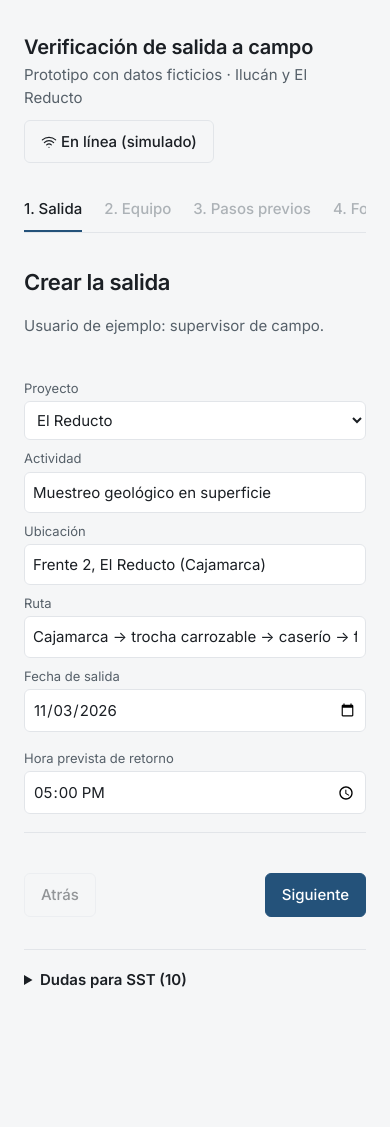
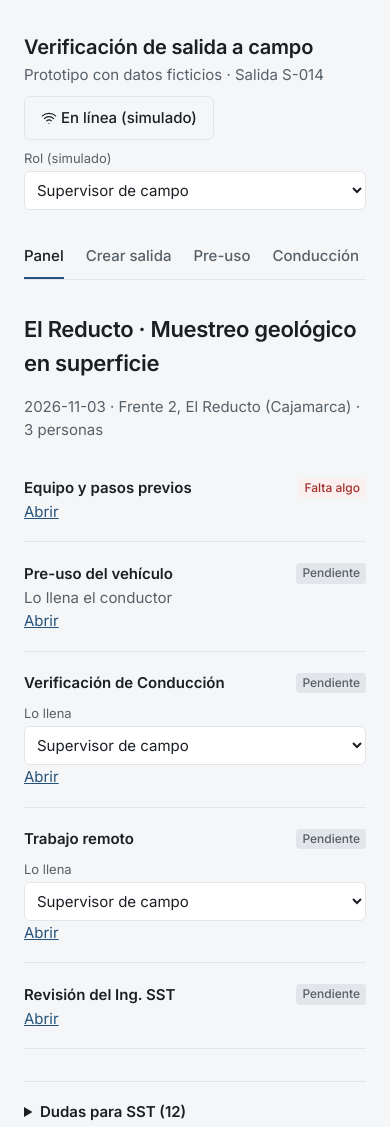
Before and after one commit to BryanAquino02/Verificaci-n-de-salida-a-campo, a plain HTML site: page index.html in a window 390 px wide. Before the commit the page ends 1041 px from the top, so only its background shows below. Drawn offline with Linux system fonts and the light colour scheme.

Commit message:
Add files via upload

```diff
--- a/app.js
+++ b/app.js
@@ -12,9 +12,9 @@ const NM={d:'Conducción de vehículos (CRP-S-CKL-028)',r:'Condiciones de trabaj
 const RL={lic:'Licencia MTC',li:'Licencia Interna',sctr:'SCTR',apt:'Aptitud médica',cap:'Capacitación'};
 const PE=[{n:'Luis Quispe',r:'Chofer · contratista',lic:'ok',li:'x',sctr:'ok',apt:'ok',cap:'ok'},{n:'Marco Rojas',r:'Conductor · consultor',lic:'ok',li:'ok',sctr:'ok',apt:'ok',cap:'ok',pa:1},{n:'Ana Torres',r:'Geóloga · consultora',sctr:'w',apt:'ok',cap:'ok'},{n:'Diego Vargas',r:'Técnico · contratista',sctr:'ok',apt:'x',cap:'ok'},{n:'Rosa Díaz',r:'Técnica de campo',sctr:'ok',apt:'ok',cap:'ok',pa:1}];
 const VE=[{n:'Hilux 4x4 ABC-123 (propia)',d:{'Revisión técnica':'ok',SOAT:'ok'}},{n:'Camioneta XYZ-789 (alquilada)',d:{'Revisión técnica':'ok',SOAT:'x'}}];
-const PRE=[['charla','Charla de inicio (riesgos, clima, vías, EPP, acuerdos)'],['permiso','Permiso del propietario del predio o acuerdo con la comunidad confirmado'],['pnp','Notificación a la PNP registrada'],['preuso','Revisión de preuso del vehículo (SST-F-005)'],['com','Prueba de comunicación realizada']];
-const STEPS=['Salida','Equipo','Pasos previos','Formularios','Resultados','Resumen'];
-const S={step:0,max:0,off:false,q:0,sync:false,tab:'d',err:null,ce:null,
+const PRE=[['charla','Charla de inicio (riesgos, clima, vías, EPP, acuerdos)'],['permiso','Permiso del propietario del predio o acuerdo con la comunidad confirmado'],['pnp','Notificación a la PNP registrada'],['com','Prueba de comunicación realizada']];
+const STEPS=['Salida','Equipo','Pasos previos'];
+const S={role:'sup',env:{},resp:{d:'sup',r:'sup'},pu:{},rev:null,step:0,max:0,off:false,q:0,sync:false,tab:'d',err:null,ce:null,
 salida:{proy:'El Reducto',act:'Muestreo geológico en superficie',ubi:'Frente 2, El Reducto (Cajamarca)',ruta:'Cajamarca → trocha carrozable → caserío → frente 2',fecha:'2026-11-03',ret:'17:00'},
 team:{m:[1,2,4],c:1,v:0},pre:{},ans:{},na:{},acc:{},dr:{},obs:{d:'',r:''},ev:{},val:{}};
 
@@ -22,7 +22,7 @@ function hab(p){const bad=[],warn=[];for(const k in RL){if(p[k]=='x')bad.push(RL
 function calc(){const r={miss:[],crit:[],nc:[],pend:[]};
  for(const f of['d','r'])CT[f].forEach((c,i)=>{if(c.i)return;const k=f+i,a=S.ans[k];
   if(!a||(a=='A'&&!(S.na[k]||'').trim()))r.miss.push(k);
-  else if(a=='N'){r.nc.push(k);const x=S.acc[k];if(c.c&&!(x&&x.ver))r.crit.push(k);if(!x)r.pend.push(k)}});
+  else if(a=='N'){r.nc.push(k);const x=S.acc[k];if(c.c&&!(x&&x.ver))r.crit.push(k);if(!x||(!c.c&&!x.auth))r.pend.push(k)}});
  return r}
 function gate(n){const m=[],s=S.salida,t=S.team;
  if(n==0)[['act','la actividad'],['ubi','la ubicación'],['ruta','la ruta']].forEach(([k,l])=>{if(!s[k].trim())m.push('Falta completar '+l+'.')});
@@ -35,13 +35,8 @@ function gate(n){const m=[],s=S.salida,t=S.team;
  if(n==2)PRE.forEach(([k,l])=>{if(!S.pre[k])m.push(k=='permiso'?'Salida pendiente: sin permiso del propietario o acuerdo con la comunidad no se sale (informar a Lima y esperar autorización).':'Falta completar: '+l+'.')});
  if(n==4){const r=calc();if(r.miss.length)m.push('Faltan '+r.miss.length+' respuestas por completar en los formularios.');
   if(r.crit.length)m.push(r.crit.length+' control(es) crítico(s) en No conforma sin nueva verificación: la salida está bloqueada.');
-  const p=r.pend.filter(k=>!CT[k[0]][k.slice(1)].c).length;if(p)m.push(p+' control(es) no crítico(s) en No conforma sin acción correctiva registrada.')}
+  const p=r.pend.filter(k=>!CT[k[0]][k.slice(1)].c).length;if(p)m.push(p+' control(es) no crítico(s) en No conforma sin acción registrada o sin autorización del Ing. SST.')}
  return m}
-
-function hdr(){return `<div class="top"><div><h1>Verificación de salida a campo</h1><div class="mu">Prototipo con datos ficticios · Ilucán y El Reducto</div></div><button class="btn sec" data-a="off">${ic(S.off?'wifi-off':'wifi')} ${S.off?'Sin conexión (simulado)':'En línea (simulado)'}</button></div>`
- +(S.off?`<div class="blk wa">${ic('wifi-off')}Sin conexión: los registros quedan guardados en el teléfono (${S.q} pendientes) y se sincronizan al volver la señal.</div>`:S.sync?`<div class="blk ok">${ic('check')}Sincronizado: se enviaron los registros pendientes.</div>`:'')
- +'<div class="steps">'+STEPS.map((s,i)=>`<button class="st ${i==S.step?'on':i<S.max?'dn':''}" data-a="go" data-v="${i}" ${i>S.max?'disabled':''}>${i+1}. ${s}</button>`).join('')+'</div>'}
-function nav(){return `<div class="nav"><button class="btn sec" data-a="pv" ${S.step==0?'disabled':''}>Atrás</button>${S.step==5?'':'<button class="btn" data-a="nx">Siguiente</button>'}</div>`}
 
 function v0(){const s=S.salida,f=(l,k,t='')=>`<label class="lb">${l}</label><input ${t} data-m="salida.${k}" value="${E(s[k])}">`;
  return `<h2>Crear la salida</h2><p class="mu">Usuario de ejemplo: supervisor de campo.</p><div class="card"><label class="lb">Proyecto</label><select data-m="salida.proy">${['Ilucán','El Reducto'].map(p=>`<option ${s.proy==p?'selected':''}>${p}</option>`).join('')}</select>${f('Actividad','act')}${f('Ubicación','ubi')}${f('Ruta','ruta')}<div class="g2"><div>${f('Fecha de salida','fecha','type="date"')}</div><div>${f('Hora prevista de retorno','ret','type="time"')}</div></div></div>`}
@@ -60,53 +55,71 @@ function row(f,i){const c=CT[f][i],k=f+i,a=S.ans[k];
  if(c.i)return `<div class="cr off"><span>${i+1}. ${c.t}</span>${pl('Inactivo hasta perforación','gy')}</div>`;
  const b=(v,l)=>`<button class="sg ${a===v?'on '+v:''}" data-a="ans" data-k="${k}" data-v="${v}" ${v=='A'&&c.c?'disabled title="Un control crítico no admite N/A"':''}>${l}</button>`;
  return `<div class="cr"><div>${i+1}. ${c.t}${c.c?pl('Crítico (provisional)','rd'):''}${c.q?pl('¿Aplica? Duda para SST','am'):''}</div><div class="sgs">${b('C','Conforma')}${b('N','No conforma')}${b('A','N/A')}</div>${a=='A'?`<input style="margin-top:8px" placeholder="Motivo del N/A (obligatorio)" data-m="na.${k}" value="${E(S.na[k])}">`:''}</div>`}
-function v3(){const f=S.tab,s=S.salida;
- return `<h2>Formularios de verificación</h2><div class="tabs">${['d','r'].map(x=>`<button class="st ${x==f?'on':''}" data-a="tab" data-v="${x}">${NM[x].split(' (')[0]} <span class="mu">${prog(x)}</span></button>`).join('')}</div>`
- +`<div class="mu">Cabecera tomada de la salida: ${s.fecha} · ${E(s.ubi)} · ${S.team.m.length} personas · ${E(s.act)}</div>`
- +`<div class="card"><span class="mu">Para la demostración:</span> <button class="btn sec" data-a="dok">Todo conforme</button> <button class="btn sec" data-a="dcrit">Incumplimiento crítico</button> <button class="btn sec" data-a="dclr">Borrar respuestas</button></div>`
- +CT[f].map((c,i)=>(i==0?'<h3>Comportamientos que salvan vidas</h3>':i==8?'<h3>Controles operativos</h3>':'')+row(f,i)).join('')
- +(f=='d'?'<p class="mu">Los 4 controles inactivos quedan listos para cuando se active la perforación.</p>':'')
- +`<h3>Observaciones y evidencias</h3><textarea rows="3" data-m="obs.${f}" placeholder="Observaciones">${E(S.obs[f])}</textarea><label class="lb"><input type="checkbox" data-m="ev.${f}" ${S.ev[f]?'checked':''}> Evidencia fotográfica adjunta (simulado)</label>`}
-
 function ncard(k){const c=CT[k[0]][k.slice(1)],a=S.acc[k],d=S.dr[k]||{},nm=NM[k[0]].split(' (')[0]+', control '+(+k.slice(1)+1);let b;
  if(!a)b=`<label class="lb">Acción correctiva</label><input data-m="dr.${k}.a" value="${E(d.a)}"><div class="g2"><div><label class="lb">Responsable</label><input data-m="dr.${k}.r" value="${E(d.r)}"></div><div><label class="lb">Plazo</label><input type="date" data-m="dr.${k}.p" value="${E(d.p)}"></div></div><label class="lb"><input type="checkbox" data-m="dr.${k}.e" ${d.e?'checked':''}> Evidencia adjunta (simulado)</label><button class="btn" data-a="accs" data-k="${k}">Registrar acción</button>${S.ce==k?'<div style="color:var(--no);margin-top:6px">Completa la acción, el responsable y el plazo.</div>':''}`;
- else b=`<div><b>Acción:</b> ${E(a.a)} · <b>Responsable:</b> ${E(a.r)} · <b>Plazo:</b> ${E(a.p)}${a.e?' · con evidencia':''}</div>`+(a.ver?'<div class="blk ok">Nueva verificación: Conforma. El registro «No conforma» original se conserva en el historial.</div>':c.c?`<div class="blk">Acción registrada, pero el bloqueo sigue hasta que el control se verifique de nuevo.</div><button class="btn" data-a="ver" data-k="${k}">Simular corrección y nueva verificación</button>`:'<div class="blk wa">Control no crítico: la salida puede continuar. Quién autoriza esta excepción está pendiente de SST.</div>');
+ else b=`<div><b>Acción:</b> ${E(a.a)} · <b>Responsable:</b> ${E(a.r)} · <b>Plazo:</b> ${E(a.p)}${a.e?' · con evidencia':''}</div>`+(a.ver?'<div class="blk ok">Nueva verificación: Conforma. El registro «No conforma» original se conserva en el historial.</div>':c.c?`<div class="blk">Acción registrada, pero el bloqueo sigue hasta que el control se verifique de nuevo.</div><button class="btn" data-a="ver" data-k="${k}">Simular corrección y nueva verificación</button>`:(a.auth?'<div class="blk ok">Excepción autorizada por el Ing. SST.</div>':'<div class="blk wa">Control no crítico: requiere autorización del Ing. SST.</div>'+(S.role=='sst'?`<button class="btn" data-a="auth" data-k="${k}">Autorizar excepción</button>`:'')));
  return `<div class="card ${c.c&&!(a&&a.ver)?'cb':''}"><b>${nm}</b>${c.c?pl('Crítico · bloquea','rd'):pl('No crítico','am')}<div class="mu">${c.t}</div>${b}</div>`}
 function v4(){const r=calc();let h='<h2>Resultados y correcciones</h2>';
- if(r.miss.length)h+=`<div class="card"><b>Respuestas faltantes (${r.miss.length})</b><ul>${r.miss.map(k=>`<li>${NM[k[0]].split(' (')[0]}, control ${+k.slice(1)+1}: ${CT[k[0]][k.slice(1)].t}${S.ans[k]=='A'?' <span class="mu">(falta el motivo del N/A)</span>':''}</li>`).join('')}</ul><button class="btn sec" data-a="back">Completar en los formularios</button></div>`;
+ if(r.miss.length)h+=`<div class="card"><b>Respuestas faltantes (${r.miss.length})</b><ul>${r.miss.map(k=>`<li>${NM[k[0]].split(' (')[0]}, control ${+k.slice(1)+1}: ${CT[k[0]][k.slice(1)].t}${S.ans[k]=='A'?' <span class="mu">(falta el motivo del N/A)</span>':''}</li>`).join('')}</ul><a class="btn sec" href="#/salidas/S-014/formulario-vehiculo">Completar en los formularios</a></div>`;
  [...r.nc].sort((a,b)=>CT[b[0]][b.slice(1)].c-CT[a[0]][a.slice(1)].c).forEach(k=>h+=ncard(k));
  if(!r.miss.length&&!r.nc.length)h+='<div class="blk ok">Todos los controles evaluados cumplen. No hay acciones correctivas.</div>';
  return h}
 
-function v5(){const t=S.team,s=S.salida,cnt={C:0,N:0,A:0};
- for(const f of['d','r'])CT[f].forEach((c,i)=>{if(!c.i&&S.ans[f+i])cnt[S.ans[f+i]]++});
- const ac=Object.values(S.acc),ok=[0,1,2,4].every(n=>!gate(n).length);
- return `<h2>Resumen para revisión final</h2><div class="card"><b>Salida</b><div>${s.proy} · ${E(s.act)}<br>${E(s.ubi)}<br>Ruta: ${E(s.ruta)}<br>Salida ${s.fecha} · retorno previsto ${s.ret}</div></div>`
- +`<div class="card"><b>Habilitación</b><div>${t.m.map(i=>PE[i].n+(i==t.c?' (conductor)':'')).join(', ')||'Sin equipo'}<br>${t.v==null?'':VE[t.v].n}</div>${pl('Equipo y vehículo habilitados',gate(1).length?'rd':'gr')}</div>`
- +`<div class="card"><b>Pasos previos</b><div>${PRE.map(([k])=>S.pre[k]?'✔':'✘').join(' ')} ${pl(gate(2).length?'Salida pendiente':'Completos',gate(2).length?'am':'gr')}</div></div>`
- +`<div class="card"><b>Formularios</b><div>${pl('Conforma '+cnt.C,'gr')}${pl('No conforma '+cnt.N,'rd')}${pl('N/A '+cnt.A,'am')}${pl('Inactivos '+CT.d.filter(c=>c.i).length,'gy')}</div><div class="mu">Acciones correctivas: ${ac.length} registradas · ${ac.filter(x=>x.ver).length} con nueva verificación</div></div>`
- +(ok?'':`<div class="blk">Hay bloqueos o pendientes: revisa los pasos anteriores antes de validar.</div>`)
- +`<div class="card"><b>Validación final</b><p class="mu">Según la sección 4.2: supervisor de campo, con verificación del Consultor SST. Roles por confirmar con SST.</p>`
- +(S.val.c?pl('Validado por el supervisor de campo','gr'):`<button class="btn" data-a="val" data-v="c" ${ok?'':'disabled'}>Validar como supervisor de campo</button>`)+' '
- +(S.val.s?pl('Verificado por el Consultor SST','gr'):`<button class="btn sec" data-a="val" data-v="s" ${ok&&S.val.c?'':'disabled'}>Verificar como Consultor SST</button>`)+'</div>'
- +(S.val.c&&S.val.s?`<div class="blk ok">${ic('check')}Salida lista para iniciar (simulación).</div>`:'')}
 
-function R(){const g=S.err||([1,4].includes(S.step)?gate(S.step):[]);
- $('#app').innerHTML=hdr()+[v0,v1,v2,v3,v4,v5][S.step]()+(g.length?`<div class="blk">${ic('alert')}<b>No se puede continuar:</b><ul>${g.map(x=>`<li>${x}</li>`).join('')}</ul></div>`:'')+nav()}
+const RN={sup:'Supervisor de campo',con:'Conductor',sst:'Ing. SST'},L=x=>`#/salidas/S-014/${x}`,RT=()=>location.hash.split('/').pop();
+const tg=k=>S.env[k]?(S.env[k]=='q'?pl('Pendiente de sincronizar','am'):pl('Enviado','gr')):pl('Pendiente','gy');
+function hdr(){const t=RT();
+ return `<div class="top"><div><h1>Verificación de salida a campo</h1><div class="mu">Prototipo con datos ficticios · Salida S-014</div></div><button class="btn sec" data-a="off">${ic(S.off?'wifi-off':'wifi')} ${S.off?'Sin conexión (simulado)':'En línea (simulado)'}</button></div>`
+ +`<label class="lb">Rol (simulado)</label><select data-m="role" data-r="1">${Object.entries(RN).map(([k,v])=>`<option value="${k}" ${S.role==k?'selected':''}>${v}</option>`).join('')}</select>`
+ +'<div class="steps">'+[['S-014','#/salidas/S-014','Panel'],['nueva','#/nueva','Crear salida'],['pre-uso-vehiculo',L('pre-uso-vehiculo'),'Pre-uso'],['formulario-vehiculo',L('formulario-vehiculo'),'Conducción'],['trabajo-remoto',L('trabajo-remoto'),'Trabajo remoto'],['revision',L('revision'),'Revisión']].map(([k,h,l])=>`<a class="st ${(t==k||(k=='S-014'&&!['nueva','pre-uso-vehiculo','formulario-vehiculo','trabajo-remoto','revision'].includes(t)))?'on':''}" href="${h}">${l}</a>`).join('')+'</div>'
+ +(S.off?`<div class="blk wa">${ic('wifi-off')}Sin conexión: los registros quedan guardados en el teléfono (${S.q} pendientes) y se sincronizan al volver la señal.</div>`:S.sync?`<div class="blk ok">${ic('check')}Sincronizado: se enviaron los registros pendientes.</div>`:'')
+ +(t=='nueva'?'<div class="steps">'+STEPS.map((x,i)=>`<button class="st ${i==S.step?'on':i<S.max?'dn':''}" data-a="go" data-v="${i}" ${i>S.max?'disabled':''}>${i+1}. ${x}</button>`).join('')+'</div>':'')}
+function nav(){return `<div class="nav"><button class="btn sec" data-a="pv" ${S.step==0?'disabled':''}>Atrás</button>${S.step==2?'<button class="btn" data-a="fin">Crear salida</button>':'<button class="btn" data-a="nx">Siguiente</button>'}</div>`}
+function pnl(){const s=S.salida,r=calc(),bl=gate(1).length||gate(2).length,
+ rs=f=>`<label class="lb">Lo llena</label><select data-m="resp.${f}" data-r="1">${['sup','con'].map(k=>`<option value="${k}" ${S.resp[f]==k?'selected':''}>${RN[k]}</option>`).join('')}</select>`,
+ pr=(a,b,h,x='')=>`<div class="card"><div class="rw"><b>${a}</b><span>${b}</span></div>${x}<div><a href="${h}">Abrir</a></div></div>`;
+ return `<h2>${s.proy} · ${E(s.act)}</h2><p class="mu">${s.fecha} · ${E(s.ubi)} · ${S.team.m.length} personas</p>`
+ +pr('Equipo y pasos previos',bl?pl('Falta algo','rd'):pl('Completo','gr'),'#/nueva')
+ +pr('Pre-uso del vehículo',(S.pu.st=='crit'?pl('Falla crítica · bloquea','rd'):'')+tg('pu'),L('pre-uso-vehiculo'),'<div class="mu">Lo llena el conductor</div>')
+ +pr('Verificación de Conducción',tg('d'),L('formulario-vehiculo'),rs('d'))
+ +pr('Trabajo remoto',tg('r'),L('trabajo-remoto'),rs('r'))
+ +pr('Revisión del Ing. SST',S.rev=='ok'?pl('Aprobada','gr'):S.rev=='blk'?pl('Bloqueada','rd'):pl('Pendiente','gy'),L('revision'))
+ +(r.crit.length?`<div class="blk">${ic('alert')}${r.crit.length} control(es) crítico(s) en No conforma: la salida está bloqueada hasta corregirlos.</div>`:'')}
+function fv(f){const w=S.resp[f],h=`<h2>${NM[f]}</h2>`;
+ if(S.role!=w)return h+`<div class="blk wa">${ic('alert')}Este formulario lo llena: ${RN[w]}. Cambia el rol arriba para completarlo.</div>`;
+ const m=calc().miss.filter(k=>k[0]==f).length,s=S.salida;
+ return h+`<div class="mu">Cabecera tomada de la salida: ${s.fecha} · ${E(s.ubi)} · ${S.team.m.length} personas · ${E(s.act)}</div>`
+ +`<div class="card"><span class="mu">Para la demostración:</span> <button class="btn sec" data-a="dok">Todo conforme</button> <button class="btn sec" data-a="dcrit">Incumplimiento crítico</button> <button class="btn sec" data-a="dclr">Borrar respuestas</button></div>`
+ +CT[f].map((c,i)=>(i==0?'<h3>Comportamientos que salvan vidas</h3>':i==8?'<h3>Controles operativos</h3>':'')+row(f,i)).join('')
+ +`<h3>Observaciones y evidencias</h3><textarea rows="3" data-m="obs.${f}" placeholder="Observaciones">${E(S.obs[f])}</textarea><label class="lb"><input type="checkbox" data-m="ev.${f}" ${S.ev[f]?'checked':''}> Evidencia fotográfica adjunta (simulado)</label>`
+ +(calc().nc.some(k=>k[0]==f)?'<h3>Correcciones</h3>'+calc().nc.filter(k=>k[0]==f).map(ncard).join(''):'')
+ +`<div class="nav">${S.env[f]?tg(f):`<button class="btn" data-a="env" data-f="${f}" ${m?'disabled':''}>Enviar a revisión</button>`}${m?`<span class="mu">Faltan ${m} respuestas</span>`:''}</div>`}
+function pu(){const h='<h2>Pre-uso del vehículo (SST-F-005)</h2>';
+ if(S.role!='con')return h+`<div class="blk wa">${ic('alert')}Lo llena el conductor. Cambia el rol arriba para completarlo.</div>`;
+ return h+`<p class="mu">${VE[S.team.v]?VE[S.team.v].n:'Sin vehículo'}. Los controles del formato siguen pendientes de entrega: esta pantalla es una maqueta.</p><div class="sgs"><button class="sg ${S.pu.st=='ok'?'on C':''}" data-a="puo" data-v="ok">Sin fallas</button><button class="sg ${S.pu.st=='crit'?'on N':''}" data-a="puo" data-v="crit">Falla crítica</button></div><label class="lb">Fallas u observaciones</label><textarea rows="3" data-m="pu.txt">${E(S.pu.txt)}</textarea><div class="nav">${S.env.pu?tg('pu'):`<button class="btn" data-a="env" data-f="pu" ${S.pu.st?'':'disabled'}>Enviar</button>`}</div>`}
+function rv(){const ok=[0,1,2,4].every(n=>!gate(n).length)&&['d','r','pu'].every(k=>S.env[k]=='s')&&S.pu.st=='ok';
+ return v4()+`<div class="card"><b>Decisión del Ing. SST</b>`+(S.rev?`<div>${S.rev=='ok'?pl('Salida aprobada','gr'):pl('Salida bloqueada','rd')}</div>`:`<p><button class="btn" data-a="rev" data-v="ok" ${S.role=='sst'&&ok?'':'disabled'}>Aprobar salida</button> <button class="btn sec" data-a="rev" data-v="blk" ${S.role=='sst'?'':'disabled'}>Bloquear salida</button></p>`)+(ok?'':'<div class="mu">Para aprobar: pre-uso y los dos formularios enviados y sincronizados, sin bloqueos pendientes.</div>')+'</div>'}
+function R(){const t=RT(),g=S.err||(t=='revision'?gate(4):t=='nueva'&&S.step==1?gate(1):[]);
+ const v=t=='nueva'?[v0,v1,v2][S.step]():t=='formulario-vehiculo'?fv('d'):t=='trabajo-remoto'?fv('r'):t=='pre-uso-vehiculo'?pu():t=='revision'?rv():pnl();
+ $('#app').innerHTML=hdr()+v+(g.length?`<div class="blk">${ic('alert')}<b>No se puede continuar:</b><ul>${g.map(x=>`<li>${x}</li>`).join('')}</ul></div>`:'')+(t=='nueva'?nav():'')}
 function fill(){S.ans={};S.na={};S.acc={};S.dr={};for(const f of['d','r'])CT[f].forEach((c,i)=>{if(!c.i)S.ans[f+i]='C'})}
 const A={
- go:d=>{S.step=+d.v;up()},pv:()=>{S.step--;up()},back:()=>{S.step=3;up()},
+ go:d=>{S.step=+d.v;up()},pv:()=>{S.step--;up()},
  nx:()=>{const g=gate(S.step);if(g.length){S.err=g;return}S.step++;S.max=Math.max(S.max,S.step);up()},
- off:()=>{S.off=!S.off;if(!S.off&&S.q){S.q=0;S.sync=true}},
+ fin:()=>{const g=[0,1,2].flatMap(n=>gate(n));if(g.length){S.err=g;return}location.hash='#/salidas/S-014'},
+ off:()=>{S.off=!S.off;if(!S.off&&S.q){S.q=0;S.sync=true;for(const k in S.env)S.env[k]='s'}},
  mem:d=>{const i=+d.k;if(S.team.m.includes(i)){S.team.m=S.team.m.filter(x=>x!=i);if(S.team.c==i)S.team.c=null}else S.team.m.push(i)},
- cond:d=>{S.team.c=+d.k},veh:d=>{S.team.v=+d.k},tab:d=>{S.tab=d.v},
+ cond:d=>{S.team.c=+d.k},veh:d=>{S.team.v=+d.k},
  ans:d=>{S.ans[d.k]=d.v;if(d.v!='A')delete S.na[d.k];if(S.off)S.q++},
  dok:fill,dcrit:()=>{fill();S.ans.d1='N'},dclr:()=>{S.ans={};S.na={};S.acc={};S.dr={}},
  accs:d=>{const x=S.dr[d.k]||{};if(!(x.a||'').trim()||!(x.r||'').trim()||!x.p){S.ce=d.k;return}S.acc[d.k]={a:x.a,r:x.r,p:x.p,e:!!x.e,ver:false};if(S.off)S.q++},
  ver:d=>{S.acc[d.k].ver=true;if(S.off)S.q++},
- val:d=>{S.val[d.v]=1}};
+ auth:d=>{S.acc[d.k].auth=1},
+ env:d=>{S.env[d.f]=S.off?'q':'s';if(S.off)S.q++},
+ puo:d=>{S.pu.st=d.v},rev:d=>{S.rev=d.v}};
 document.addEventListener('click',e=>{const b=e.target.closest('[data-a]');if(!b||b.disabled)return;const a=b.dataset.a;S.err=null;S.ce=null;if(a!='off')S.sync=false;A[a](b.dataset);R()});
-document.addEventListener('input',e=>{const t=e.target,m=t.dataset.m;if(!m)return;const p=m.split('.');let o=S;for(let i=0;i<p.length-1;i++)o=o[p[i]]=o[p[i]]||{};o[p[p.length-1]]=t.type=='checkbox'?t.checked:t.value;if(t.type=='checkbox')R()});
-const DU=['¿Quién autoriza las excepciones no críticas? La sección 3.3 dice el Ing. SST; la 9.1 dice que el Ing. SST propone y la jefatura de Exploración aprueba.','¿Qué controles son críticos? Los formularios no los marcan. Aquí la marca es provisional y sale de lo que nombra la encuesta (comunicación probada, botiquín, cinturones, licencia, inspección del vehículo, plan de emergencia).','N/A frente a «No se discutió» o «No evaluado»: el papel los une en una sola casilla. ¿Se separan?','Controles inactivos hasta perforación (4 en conducción): ¿se muestran como inactivos o se ocultan? ¿Quién los activa?','¿Un control crítico admite N/A? Aquí se bloquea, según la sección 9.1; confirmar.','¿Aplica el control de disuasión de vida silvestre (spray para osos) en Cajamarca?','Roles: Ing. SST, Consultor SST y Coordinador SST aparecen en distintas respuestas. ¿Quién verifica y quién aprueba o bloquea la salida?','El formato SST-F-005 (preuso) sigue pendiente de entrega.','El reporte de comunicación cada 3 horas es la tercera necesidad del MVP para SST, pero este primer sprint lo deja para después.','El formulario de Trabajo Remoto trae un encabezado de «Mobile Equipment», un pie con el código CRP-S-CKL-002 y un «6.2» suelto en un control.'];
+document.addEventListener('input',e=>{const t=e.target,m=t.dataset.m;if(!m)return;const p=m.split('.');let o=S;for(let i=0;i<p.length-1;i++)o=o[p[i]]=o[p[i]]||{};o[p[p.length-1]]=t.type=='checkbox'?t.checked:t.value;if(t.type=='checkbox'||t.dataset.r)R()});
+addEventListener('hashchange',()=>{S.err=null;R();up()});
+const DU=['¿Quién autoriza las excepciones no críticas? La sección 3.3 dice el Ing. SST; la 9.1 dice que el Ing. SST propone y la jefatura de Exploración aprueba.','¿Qué controles son críticos? Los formularios no los marcan. Aquí la marca es provisional y sale de lo que nombra la encuesta (comunicación probada, botiquín, cinturones, licencia, inspección del vehículo, plan de emergencia).','N/A frente a «No se discutió» o «No evaluado»: el papel los une en una sola casilla. ¿Se separan?','Controles inactivos hasta perforación (4 en conducción): ¿se muestran como inactivos o se ocultan? ¿Quién los activa?','¿Un control crítico admite N/A? Aquí se bloquea, según la sección 9.1; confirmar.','¿Aplica el control de disuasión de vida silvestre (spray para osos) en Cajamarca?','Roles: Ing. SST, Consultor SST y Coordinador SST aparecen en distintas respuestas. ¿Quién verifica y quién aprueba o bloquea la salida?','El formato SST-F-005 (preuso) sigue pendiente de entrega.','El reporte de comunicación cada 3 horas es la tercera necesidad del MVP para SST, pero este primer sprint lo deja para después.','¿Quién llena Conducción: el supervisor de campo (documento) o el conductor (reunión)? Aquí es configurable por salida.','¿Hay señal en el punto donde se hace el pre-uso antes de salir?','El formulario de Trabajo Remoto trae un encabezado de «Mobile Equipment», un pie con el código CRP-S-CKL-002 y un «6.2» suelto en un control.'];
 $('#dud').innerHTML=`<summary>Dudas para SST (${DU.length})</summary><ol>${DU.map(x=>`<li>${x}</li>`).join('')}</ol>`;
 R();
--- a/styles.css
+++ b/styles.css
@@ -46,3 +46,4 @@ input:not([type=checkbox]):not([type=radio]),select,textarea{background:var(--sf
 .ic{width:16px;height:16px;stroke:currentColor;fill:none;stroke-width:1.75;stroke-linecap:round;stroke-linejoin:round;vertical-align:-3px}
 .blk>.ic{float:left;margin:4px 8px 0 0;color:var(--no)}.blk.ok>.ic{color:var(--ok)}.blk.wa>.ic{color:var(--wa)}
 .nav{margin-top:40px}details{background:none;border:0;border-top:1px solid var(--bd);border-radius:0;padding:18px 0}
+a.st,a.btn{display:inline-block;text-decoration:none}a.btn{color:var(--tx)}.card a{color:var(--ac)}.nav .mu{align-self:center}
```
